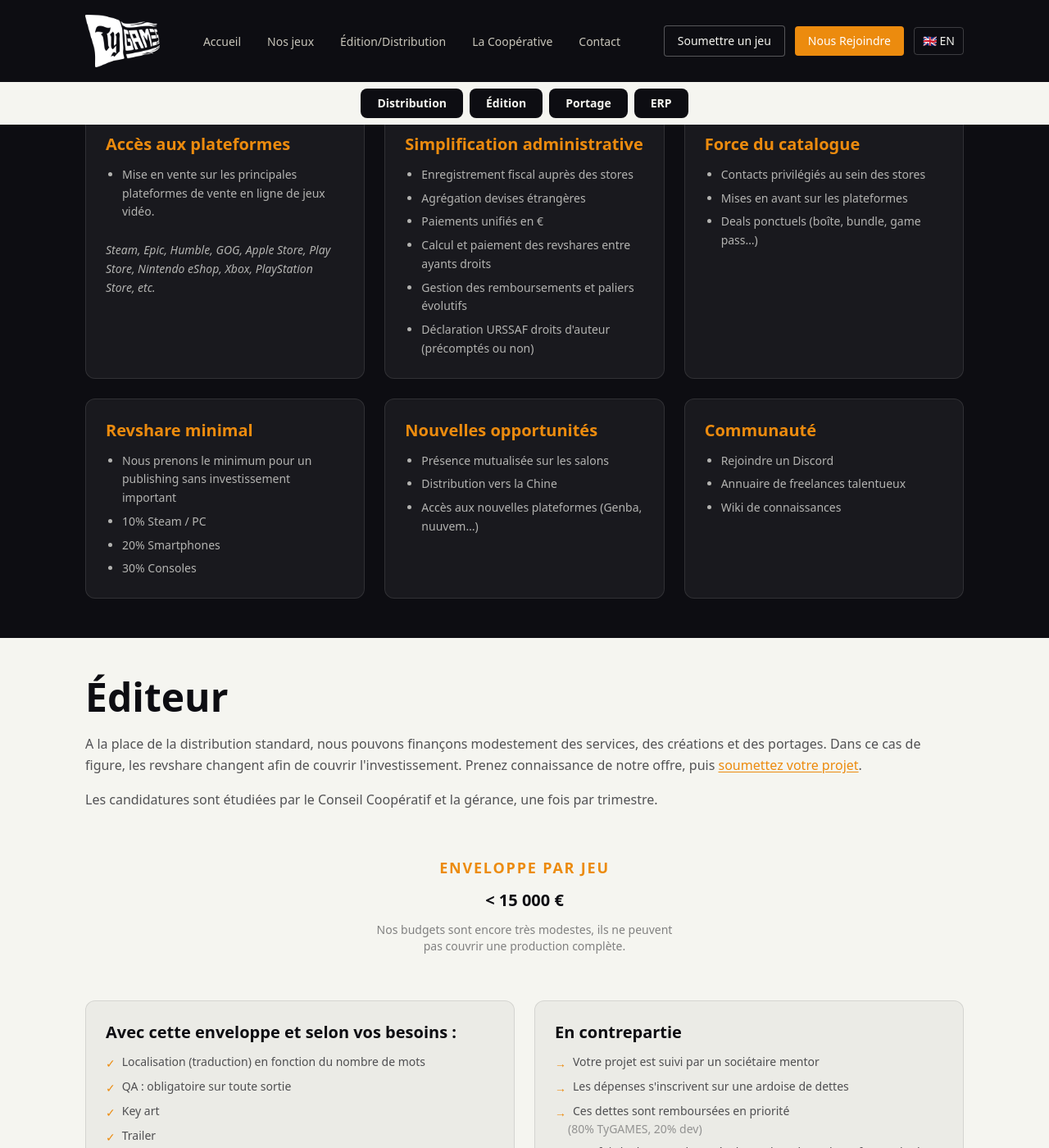
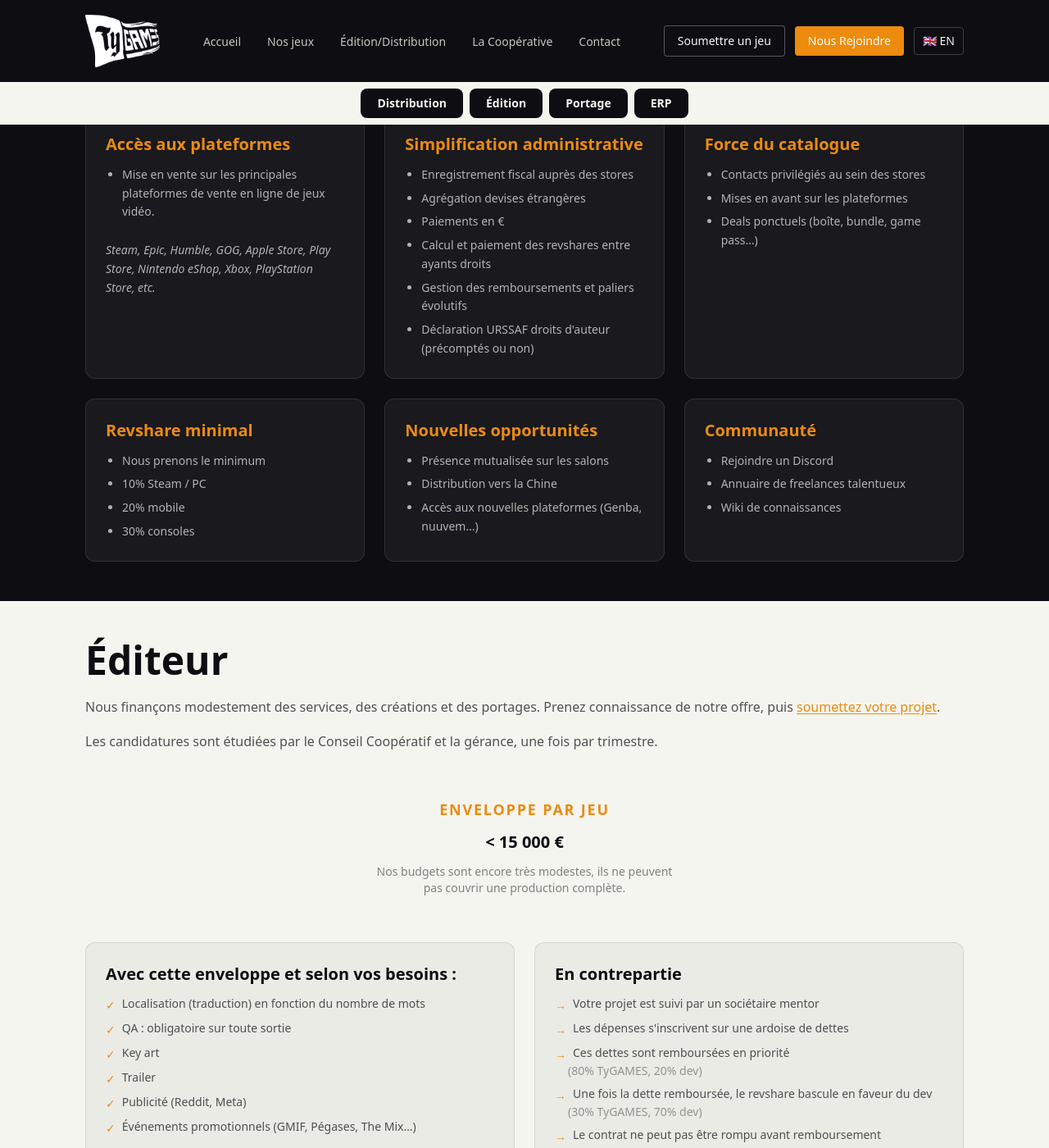
Before and after one commit to tygamesbzh/tygamesbzh.github.io, a Jekyll site: the page built from publishing.html, in a window 1280 px wide and 1400 px high, scrolled down 646 px. Shown: the whole window at 82% size. Built offline with Jekyll 4.4.1, drawn with Linux system fonts in a browser that asks for light colours.

Commit message:
Revert ":adhesive_bandage:Fix typo et wording"
This reverts commit 948dd6b688696aa1dd3f852734fc3ca52bb166b8.

```diff
--- a/publishing.html
+++ b/publishing.html
@@ -59,7 +59,7 @@
         <ul class="distrib-card-body space-y-1.5 mt-1">
           <li>Enregistrement fiscal auprès des stores</li>
           <li>Agrégation devises étrangères</li>
-          <li>Paiements unifiés en €</li>
+          <li>Paiements en €</li>
           <li>Calcul et paiement des revshares entre ayants droits</li>
           <li>Gestion des remboursements et paliers évolutifs</li>
           <li>Déclaration URSSAF droits d'auteur (précomptés ou non)</li>
@@ -78,10 +78,10 @@
       <div class="card">
         <h3 class="distrib-card-title">Revshare minimal</h3>
         <ul class="distrib-card-body space-y-1.5 mt-1">
-          <li>Nous prenons le minimum pour un publishing sans investissement important</li>
+          <li>Nous prenons le minimum</li>
           <li>10% Steam / PC</li>
-          <li>20% Smartphones</li>
-          <li>30% Consoles</li>
+          <li>20% mobile</li>
+          <li>30% consoles</li>
         </ul>
       </div>
 
@@ -113,7 +113,7 @@
     <div class="section-intro mb-14">
       <h2 class="section-title text-ink mb-5">Éditeur</h2>
       <p class="text-ink/70 leading-relaxed mb-4">
-        A la place de la distribution standard, nous pouvons finançons modestement des services, des créations et des portages. Dans ce cas de figure, les revshare changent afin de couvrir l'investissement. Prenez connaissance de notre offre, puis <a href="/pitch/" class="text-accent hover:text-accent-light underline underline-offset-2">soumettez votre projet</a>.
+        Nous finançons modestement des services, des créations et des portages. Prenez connaissance de notre offre, puis <a href="/pitch/" class="text-accent hover:text-accent-light underline underline-offset-2">soumettez votre projet</a>.
       </p>
       <p class="text-ink/70 leading-relaxed mb-4">
         Les candidatures sont étudiées par le Conseil Coopératif et la gérance, une fois par trimestre.
```
